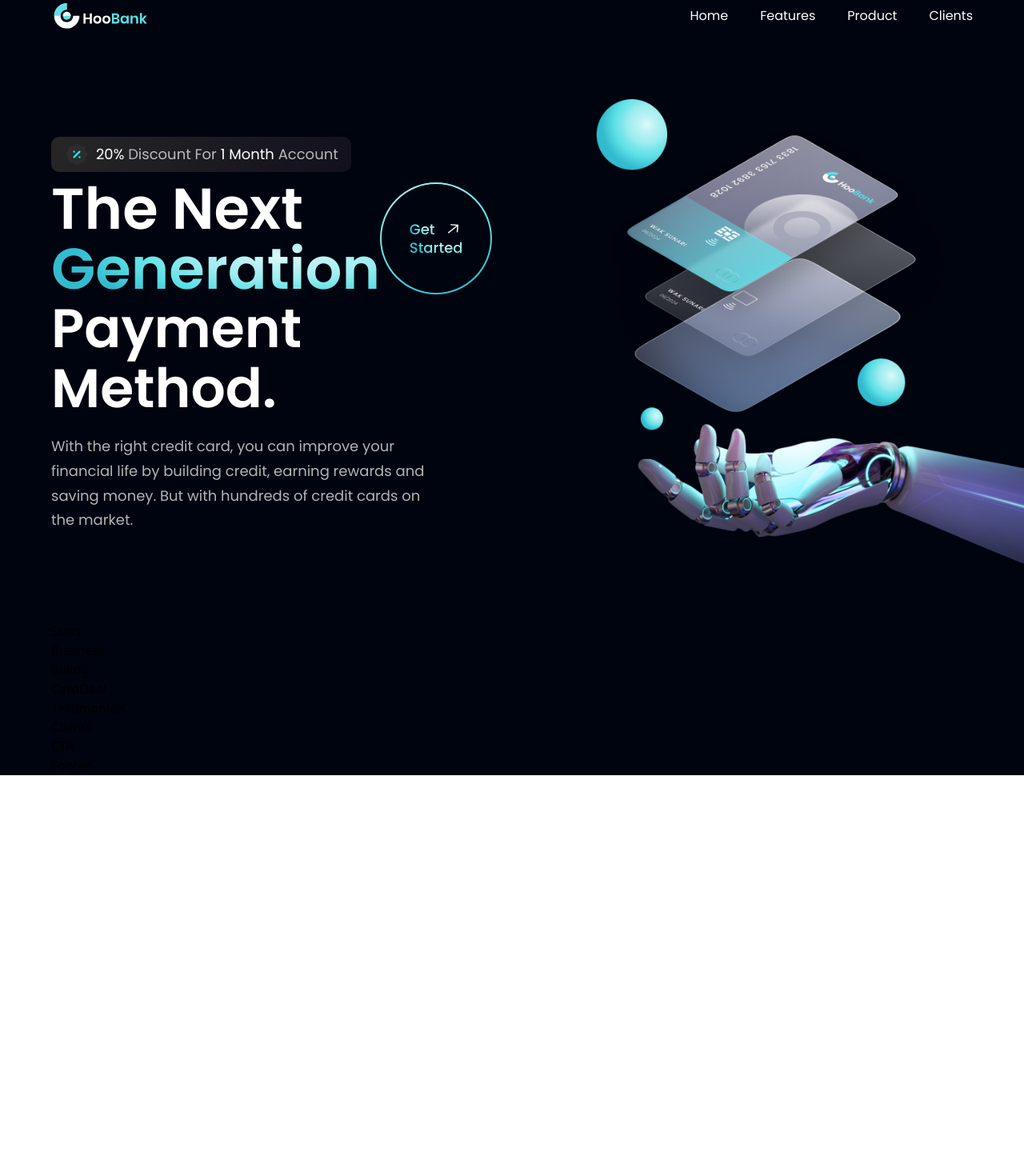
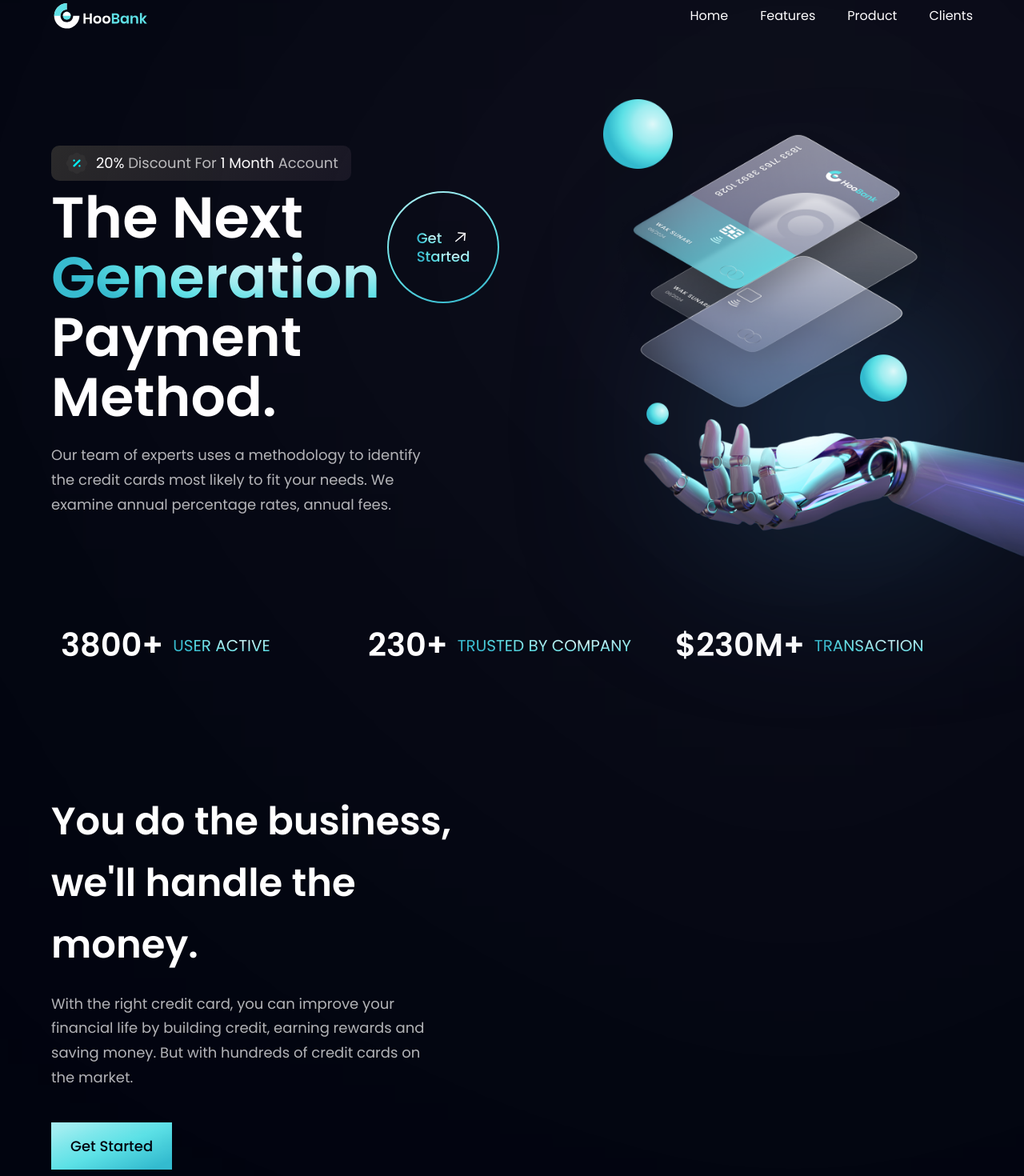
Before and after one commit to DragosMoro/Modern-Looking-Site, a React (Vite) app: page / in a window 1280 px wide. Shown: the part 20-1490 px from the top of the page at 80% size. Before the commit the page ends 989 px from the top, so only its background shows below. Built offline with nearby package versions, Linux system fonts and the light colour scheme.

Commit message:
business updates

```diff
--- a/src/components/Business.jsx
+++ b/src/components/Business.jsx
@@ -1,8 +1,25 @@
-import React from 'react'
+import { features } from "../constants"
+import styles, {layout} from "../style"
+import Button from "./Button"
 
+const FeatureCard = () => {
+}
 const Business = () => {
   return (
-    <div>Business</div>
+    <section id="features" className={layout.section}>
+      <div className={layout.sectionInfo}>
+        <h2 className={styles.heading2}>You do the business, <br className="sm:block hidden"/> we'll handle the money. </h2>
+      <p className={`${styles.paragraph} max-w-[470px] mt-5`}>With the right credit card, you can improve your financial life by building credit, earning rewards and saving money. But with hundreds of credit cards on the market.</p>
+      <Button styles="mt-10"/>
+      </div>
+      <div className={`${layout.sectionImg} flex-col`}>
+        {features.map((feature, index) => (
+          <FeatureCard/>
+        ))}
+      </div>
+
+
+    </section>
   )
 }
 
--- a/src/components/Button.jsx
+++ b/src/components/Button.jsx
@@ -1,8 +1,8 @@
-import React from 'react'
-
-const Button = () => {
+const Button = ({styles}) => {
   return (
-    <div>Button</div>
+    <button type="button" className={`py-4 px-6 bg-blue-gradient font-poppins font-medium text-[18px] text-primary outline-none ${styles}`}>
+    Get Started
+    </button>
   )
 }
 
--- a/src/components/Hero.jsx
+++ b/src/components/Hero.jsx
@@ -28,12 +28,20 @@
           </div>
         </div>
         <h1 className=" font-poppins font-semibold ss:text-[68px] text-[52px] text-white ss:leading[100px] leading-[75px] w-full">Payment Method.</h1>
-        <p className={`${styles.paragraph} max-w-[470px] mt-5`}>With the right credit card, you can improve your financial life by
-           building credit, earning rewards and saving money. But with
-           hundreds of credit cards on the market.</p>
+        <p className={`${styles.paragraph} max-w-[470px] mt-5`}>Our team of experts uses a methodology to identify the credit cards most likely to fit your needs.
+We examine annual percentage rates, annual fees.</p>
       </div>
-      <div>
+      <div className={`flex-1 flex ${styles.flexCenter} md:my-0 my-10 relative`}>
         <img src={robot} alt="billing" className="w-[100%] h-[100%] relative z-[5]" />
+        <div className="absolute z-[0] w-[40%] h-[35%] top-0 pink__gradient">
+        </div>
+        <div className="absolute z-[1] w-[80%] h-[80%] rounded-full bottom-40 white__gradient">
+        </div>
+        <div className="absolute z-[0] w-[50%] h-[50%] right-20 bottom-20 blue__gradient">
+        </div>
+      </div>
+      <div className={`ss:hidden ${styles.flexCenter}`}>
+        <GetStarted/>
       </div>
     </section>
   );
--- a/src/components/Stats.jsx
+++ b/src/components/Stats.jsx
@@ -1,9 +1,20 @@
-import React from 'react'
-
+import { stats } from "../constants";
+import styles from "../style";
 const Stats = () => {
   return (
-    <div>Stats</div>
-  )
-}
+    <section
+      className={`${styles.flexCenter} flex-row flex-wrap sm:mb-20 mb-6`}
+    >
+      {stats.map((stat) => (
+        <div key={stat.id} className={`flex-1 flex justify-start items-center flex-row m-3`}>
+          <h4 className="font-poppins font-semibold xs:text-[40px] text-[30px] xs:leading-[53px] leading-[43px] text-white">
+            {stat.value}
+          </h4>
+          <p className="font-poppins font-normal xs:text-[20px] text-[15px] xs:leading-[26px] leading-[21px] text-gradient uppercase ml-3">{stat.title}</p>
+        </div>
+      ))}
+    </section>
+  );
+};
 
-export default Stats
+export default Stats;
```
